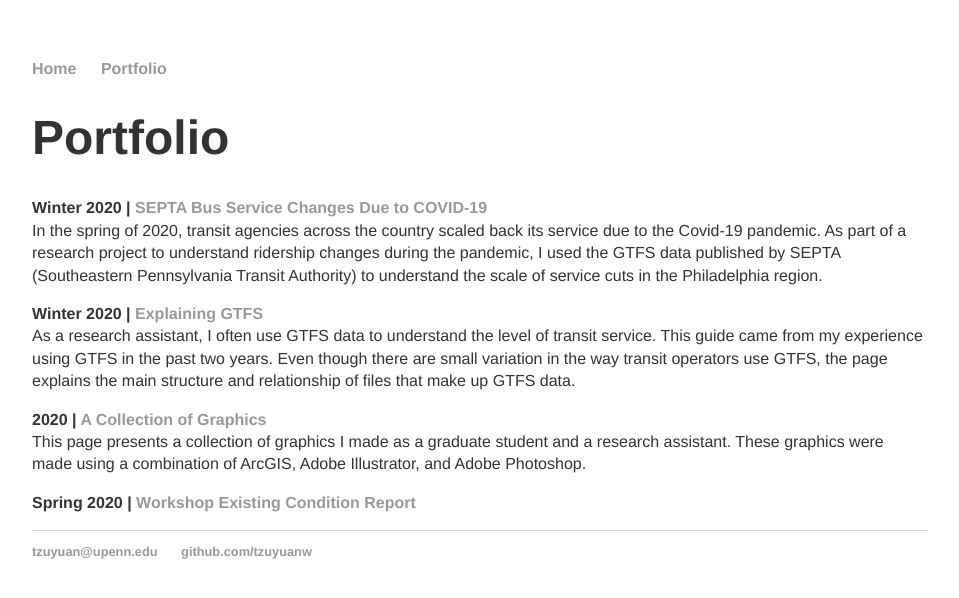
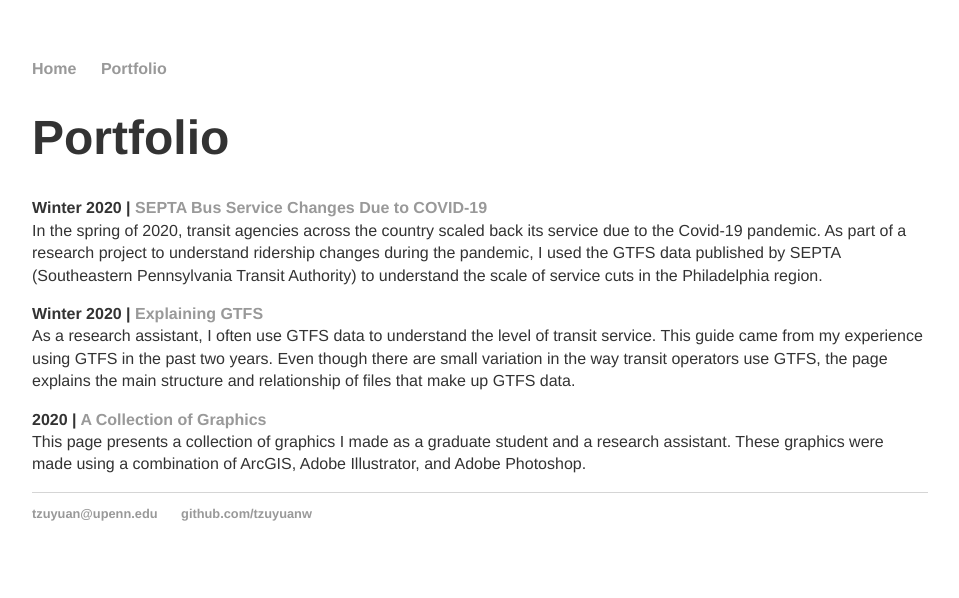
Before and after one commit to tzuyuanw/tzuyuanw.github.io, a Jekyll site: the page built from blog/index.html, in a window 1280 px wide. Shown: the top 598 px of the page, without its empty margins (160-1119 px from the left). Built offline with Jekyll 4.4.1, drawn with Linux system fonts in a browser that asks for light colours.

Commit message:
Update index.html

```diff
--- a/blog/index.html
+++ b/blog/index.html
@@ -21,6 +21,6 @@ title: Portfolio
 		These graphics were made using a combination of ArcGIS, Adobe Illustrator, and Adobe Photoshop.
 
 	</p>
-	<p><b>Spring 2020 | <a href="/blog/worksample" title="Workshop Existing Condition Report">Workshop Existing Condition Report</a></b><br/>
-	</p>
+	<!-- <p><b>Spring 2020 | <a href="/blog/worksample" title="Workshop Existing Condition Report">Workshop Existing Condition Report</a></b><br/>
+	</p> -->
 </div>
```
